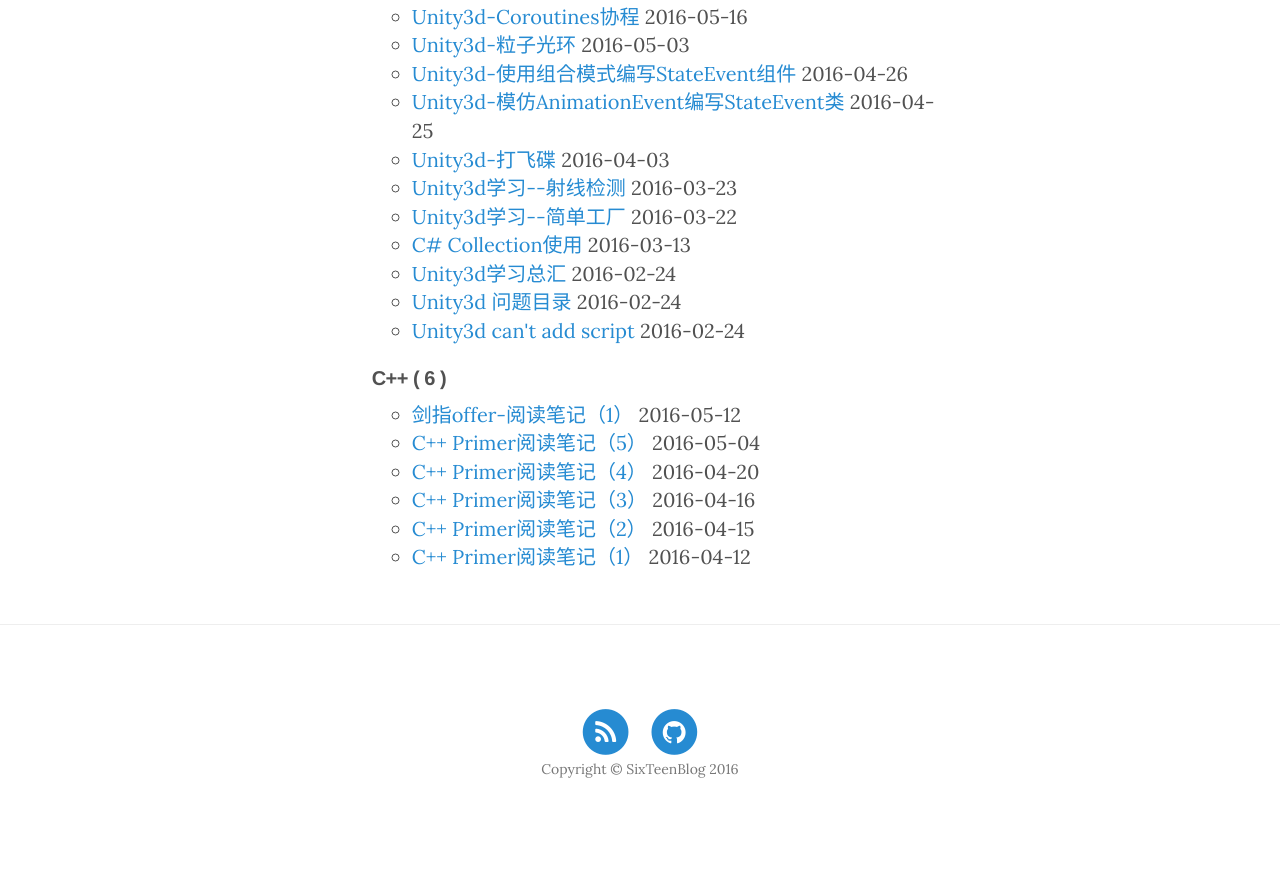
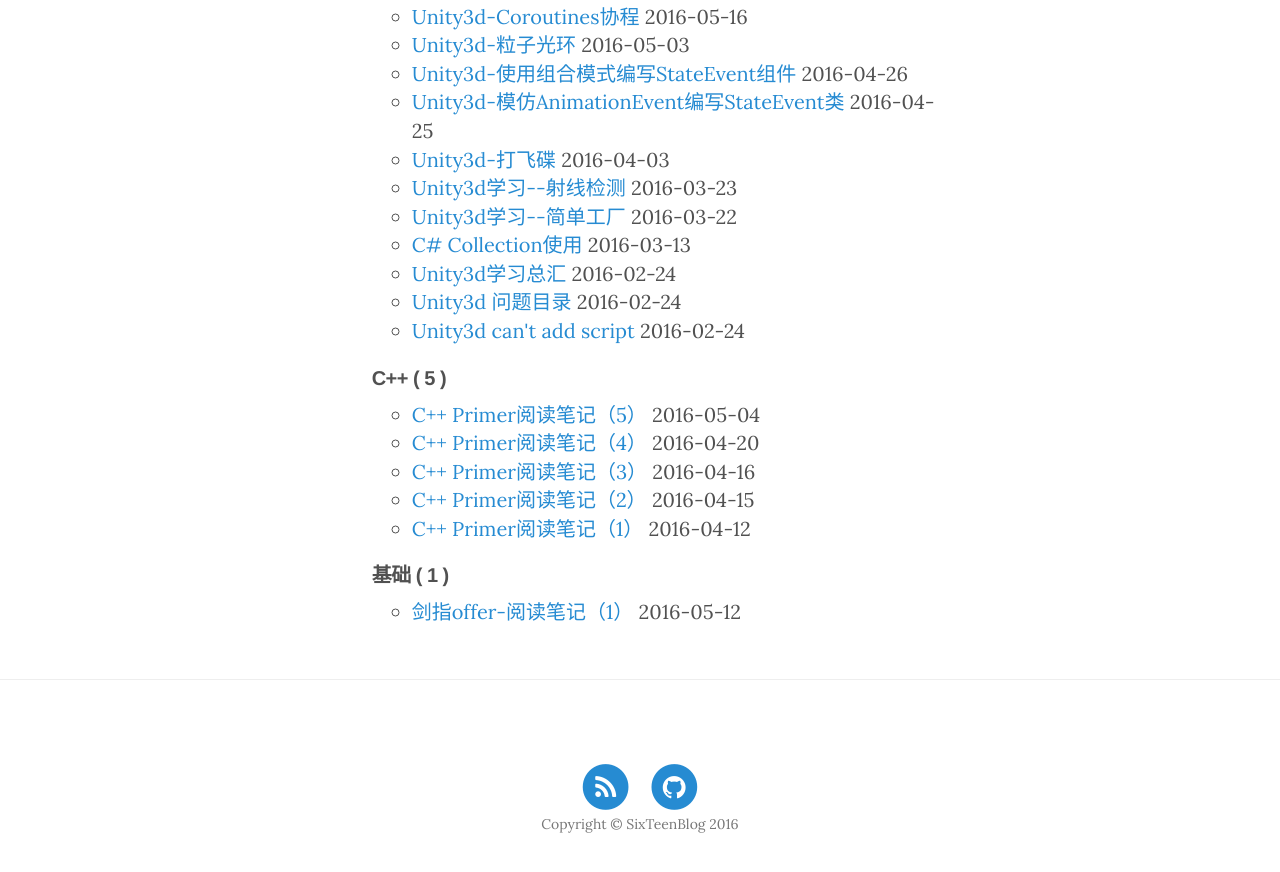
Before and after one commit to 16sixteen/16sixteen.github.io, a Jekyll site: the page built from tags.html, in a window 1280 px wide and 900 px high, scrolled down 2202 px. Shown: the top 872 px of the window. Built offline with Jekyll 4.4.1, drawn with Linux system fonts in a browser that asks for light colours; nearby versions of some CDN libraries; comment, search, counter and statistics services are not loaded; before the commit the page ends 3047 px from its top, so only the background shows below that.

Commit message:
5.15
20.06

```diff
--- a/_posts/2016-5-12-jianzhi_offer_1.markdown
+++ b/_posts/2016-5-12-jianzhi_offer_1.markdown
@@ -3,8 +3,8 @@ layout:     post
 title:      "剑指offer-阅读笔记（1）"
 subtitle:   "sizeof 复制构造函数 赋值函数"
 date:       2016-05-12 09:48:00
-categories: C++
-tags:       C++
+categories: jianzhi_offer
+tags:       基础
 author:     "SixTeen"
 header-img: "img/contact-bg.jpg"
 published:   true
```
